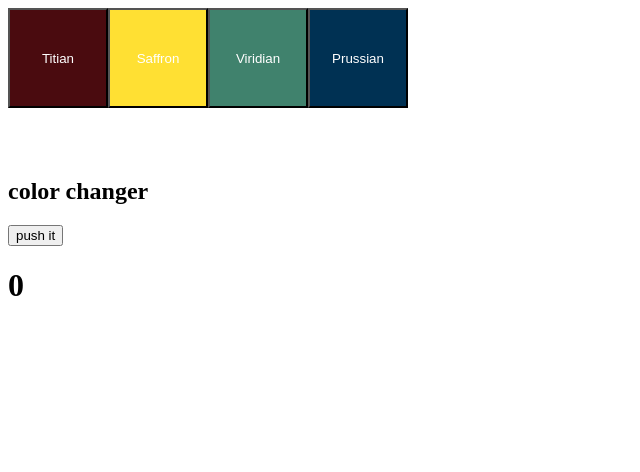
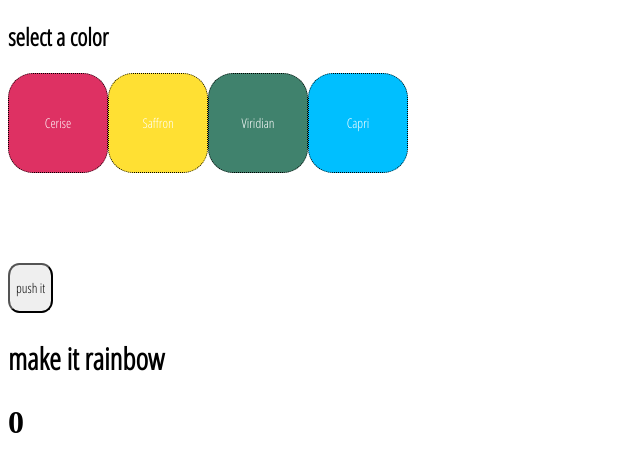
Before and after one commit to lacrivella/react-exercise, a React app: page / in a window 1280 px wide. Shown: the top 472 px of the page, without its empty margins (0-640 px from the left). Built offline with nearby package versions, Linux system fonts and the light colour scheme.

Commit message:
made an incrememnter with hooks. changed colors

```diff
--- a/src/components/ColorPicker.css
+++ b/src/components/ColorPicker.css
@@ -1,13 +1,16 @@
+@import url('https://fonts.googleapis.com/css?family=Open+Sans+Condensed:300&display=swap');
 .ColorPicker {
 
   button {
     color: white;
+    border: dotted .5px black;
     height: 100px;
     width: 100px;
+    font-family: 'Open Sans Condensed', sans-serif;
   }
 
-  .titian {
-    background-color: #4a0b0f;
+  .cerise {
+    background-color: #DE3163;
   }
   .saffron {
     background-color: #ffe033;
@@ -15,11 +18,16 @@
   .viridian {
     background-color: #40826D;
   }
-  .prussian {
-    background-color: #003153;
+  .capri {
+    background-color: #00BFFF;
   }
 div {
+  margin: 20px;
   height: 50px;
   width: 50px;
   }
+
+h1 {
+  font-family: 'Open Sans Condensed', sans-serif;
 }
+}
--- a/src/components/ColorPicker.js
+++ b/src/components/ColorPicker.js
@@ -13,10 +13,11 @@ export default class ColorPicker extends Component {
   render() {
     return (
       <section className={styles.ColorPicker}>
-        <button className={styles.titian} onClick={()=> this.colorClick('titian')}>Titian</button>
+        <h1>select a color</h1>
+        <button className={styles.cerise} onClick={()=> this.colorClick('cerise')}>Cerise</button>
         <button className={styles.saffron} onClick={()=> this.colorClick('saffron')}>Saffron</button>
         <button className={styles.viridian} onClick={()=> this.colorClick('viridian')}>Viridian</button>
-        <button className={styles.prussian} onClick={()=> this.colorClick('prussian')}>Prussian</button>
+        <button className={styles.capri} onClick={()=> this.colorClick('capri')}>Capri</button>
         <div className={styles[this.state.color]}></div>
       </section>
     );
--- /dev/null
+++ b/src/components/Incrementer.css
@@ -0,0 +1,15 @@
+@import url('https://fonts.googleapis.com/css?family=Open+Sans+Condensed:300&display=swap');
+h2{
+  font-family: 'Open Sans Condensed', sans-serif;
+  font-size: 30px;
+}
+.rainbow {
+  background: -webkit-linear-gradient(rgb(249, 3, 175), rgb(245, 197, 5), rgb(14, 177, 241));
+  -webkit-background-clip: text;
+  -webkit-text-fill-color: transparent;
+}
+button {
+  height: 50px;
+  border-radius: 25%;
+  font-family: 'Open Sans Condensed', sans-serif;
+}
--- a/src/components/Incrementer.js
+++ b/src/components/Incrementer.js
@@ -1,16 +1,17 @@
 import React, { useState } from 'react';
+import styles from './Incrementer.css';
 
 export default function Incrementer() {
   const [count, setCount] = useState(0);
+  const [isColor, setColor] = useState(false);
   const increment = () => {
-    // const [isColor, setColor] = useState(false);
     setCount(count + 1);
-    // setColor(!isColor);
+    setColor(!isColor);
   };
   return (
     <div>
-      <h2>color changer</h2>
       <button onClick={increment}>push it</button>
+      <h2 className={isColor ? styles.rainbow : ''}>make it rainbow</h2>
       <h1>{count}</h1>
     </div>
   );
```
